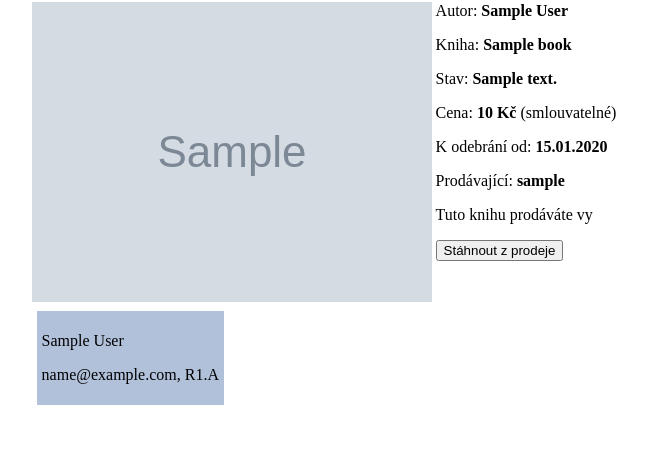
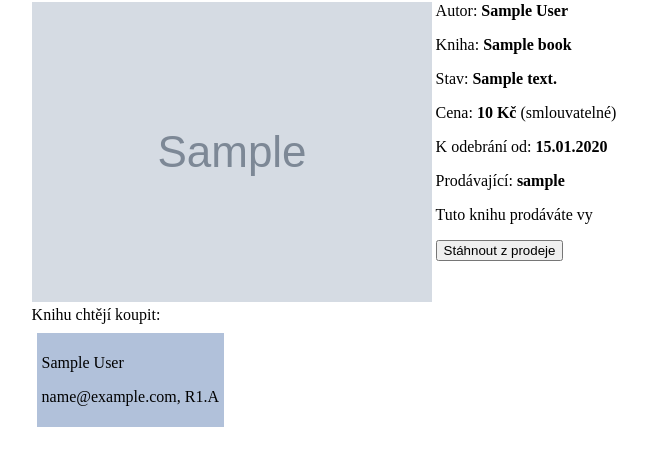
Before and after one commit to Brambor/BurzaGJK, a Django app: a page that uses templates/transact_detail.html in a window 1280 px wide. Shown: the part 49-515 px from the top of the page, without its empty margins (316-963 px from the left). Run offline with Django 3.2, Linux system fonts and the light colour scheme; a user stored in the database is signed in; tables that the repository leaves empty hold one stand-in row (values such as "Sample post"); grey boxes marked "Sample" are stand-in pictures.

Commit message:
transact_detail tweek

```diff
--- a/templates/transact_detail.html
+++ b/templates/transact_detail.html
@@ -16,6 +16,8 @@
 					</form>
 				</td>
 			</tr><tr>
+				<td valign="top">Knihu chtějí koupit:</td>
+			</tr><tr>
 				<td valign="top">
 					{% for buyer in buyers %}
 						<div class="offer">
```
